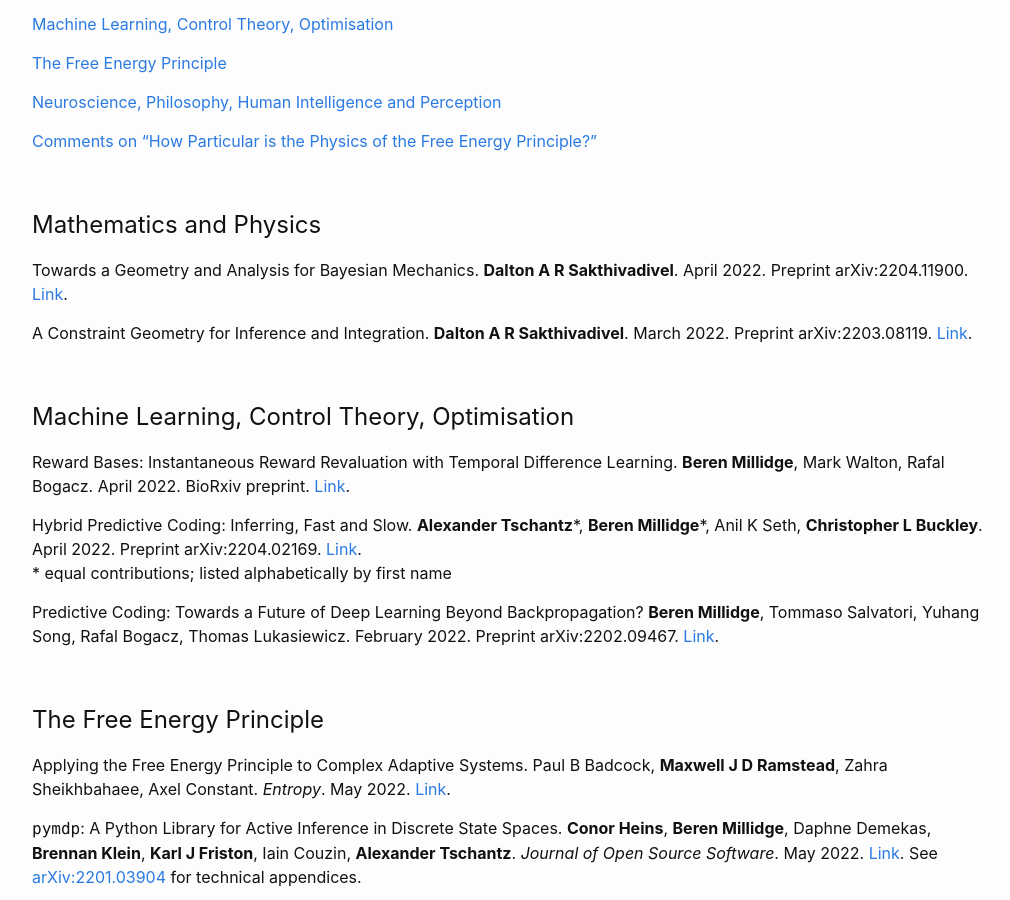
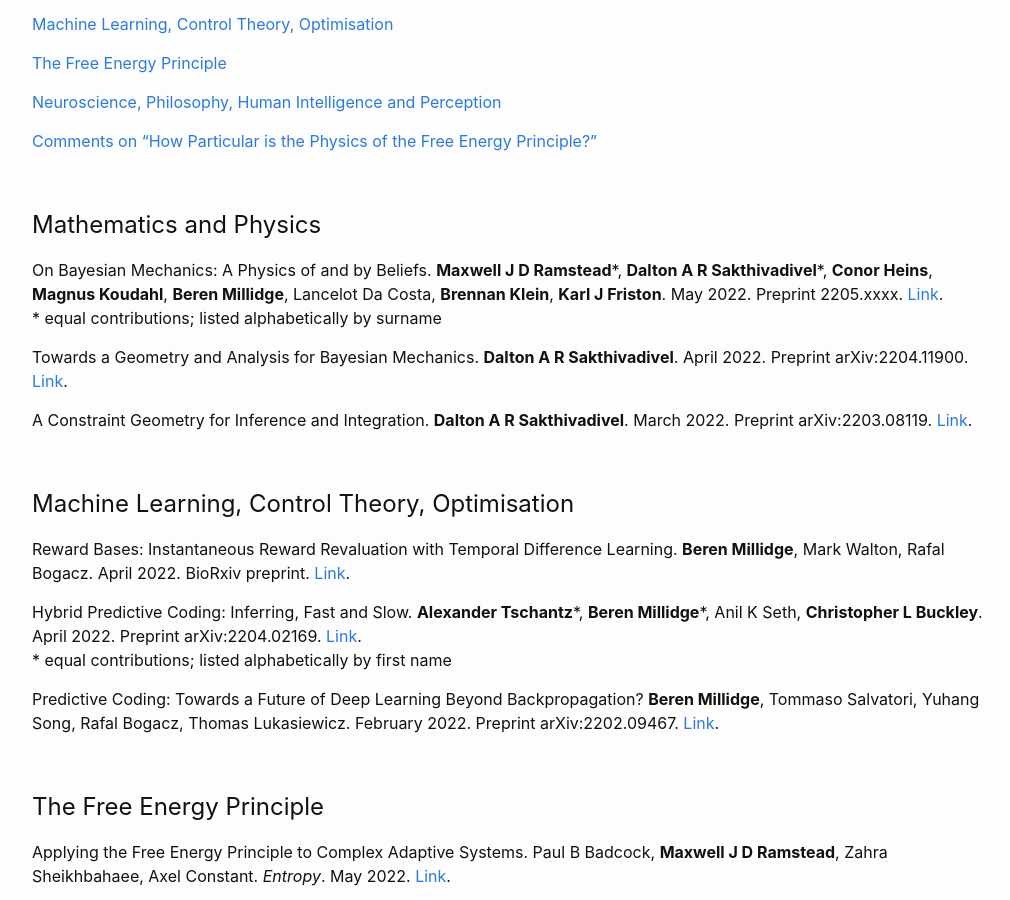
Before and after one commit to DARSakthi/DARSakthi.github.io, a Jekyll site: the page built from verses-lab.markdown, in a window 1280 px wide and 900 px high, scrolled down 1238 px. Shown: the whole window, without its empty margins (126-1136 px from the left). Built offline with Jekyll 4.4.1, drawn with Linux system fonts in a browser that asks for light colours.

Commit message:
Added BMech (sans link)

```diff
--- a/verses-lab.markdown
+++ b/verses-lab.markdown
@@ -64,6 +64,9 @@ Unless indicated, all publications are open access and can be found at the links
 <a name="math-ph"></a>
 # Mathematics and Physics
 
+On Bayesian Mechanics: A Physics of and by Beliefs. **Maxwell J D Ramstead**\*, **Dalton A R Sakthivadivel**\*, **Conor Heins**, **Magnus Koudahl**, **Beren Millidge**, Lancelot Da Costa, **Brennan Klein**, **Karl J Friston**. May 2022. Preprint 2205.xxxx. [Link](DNE).
+\* equal contributions; listed alphabetically by surname
+
 Towards a Geometry and Analysis for Bayesian Mechanics. **Dalton A R Sakthivadivel**. April 2022. Preprint arXiv:2204.11900. [Link](https://arxiv.org/abs/2204.11900).
 
 A Constraint Geometry for Inference and Integration. **Dalton A R Sakthivadivel**. March 2022. Preprint arXiv:2203.08119. [Link](https://arxiv.org/abs/2203.08119).
```
